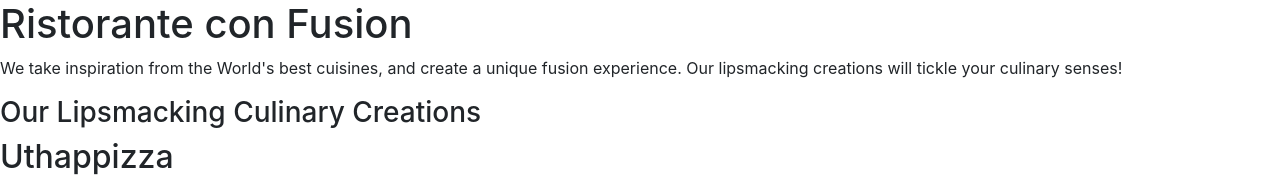
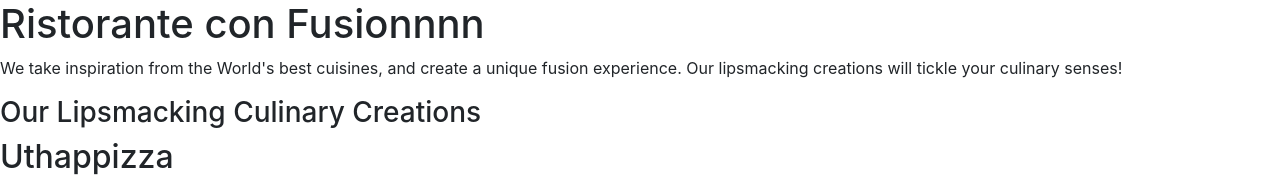
Before and after one commit to StefaniHajdini/conFusion, a website: page index.html in a window 1280 px wide. Shown: the top 177 px of the page. Drawn offline with nearby package versions, Linux system fonts and the light colour scheme.

Commit message:
Commit Bootstrap

```diff
--- a/index.html
+++ b/index.html
@@ -16,7 +16,7 @@
         <div>
             <div>
                 <div>
-                    <h1>Ristorante con Fusion</h1>
+                    <h1>Ristorante con Fusionnnn</h1>
                     <p>We take inspiration from the World's best cuisines, and create a unique fusion experience. Our lipsmacking creations will tickle your culinary senses!</p>
                 </div>
                 <div>
```
